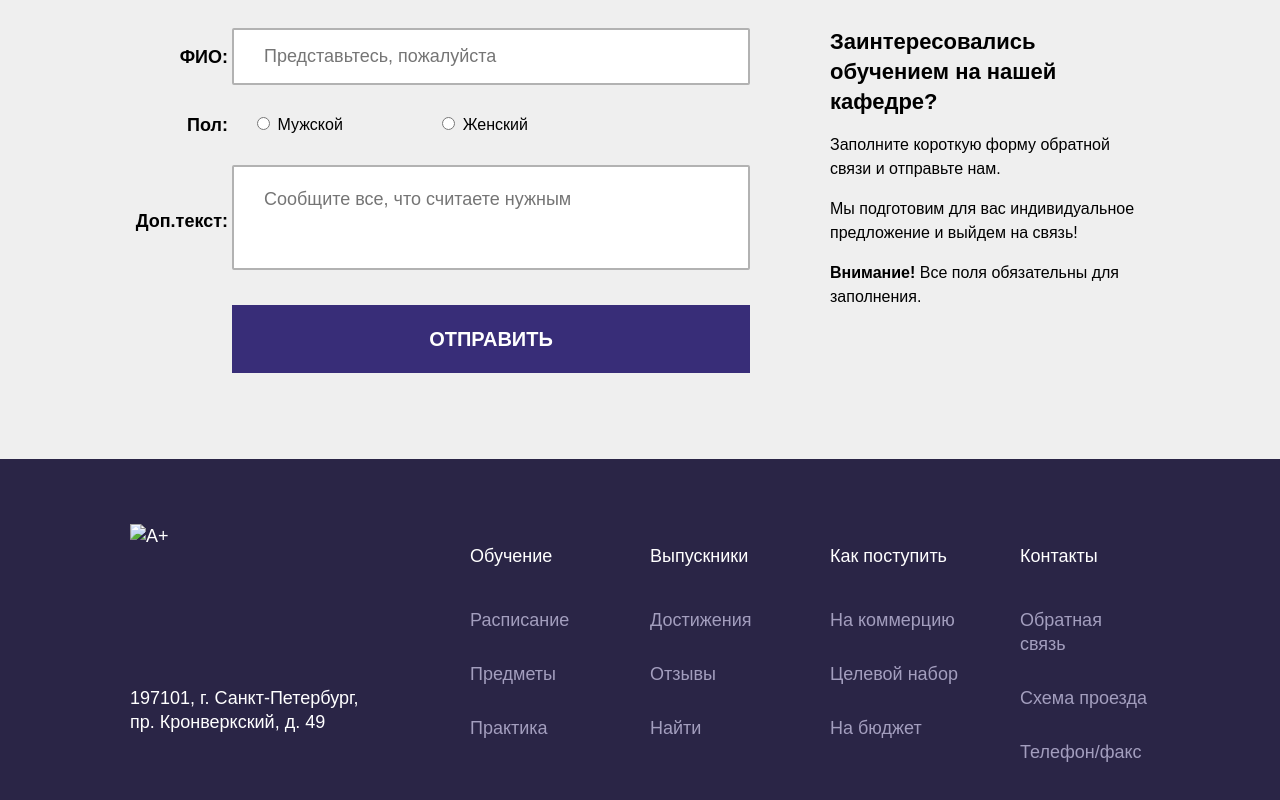
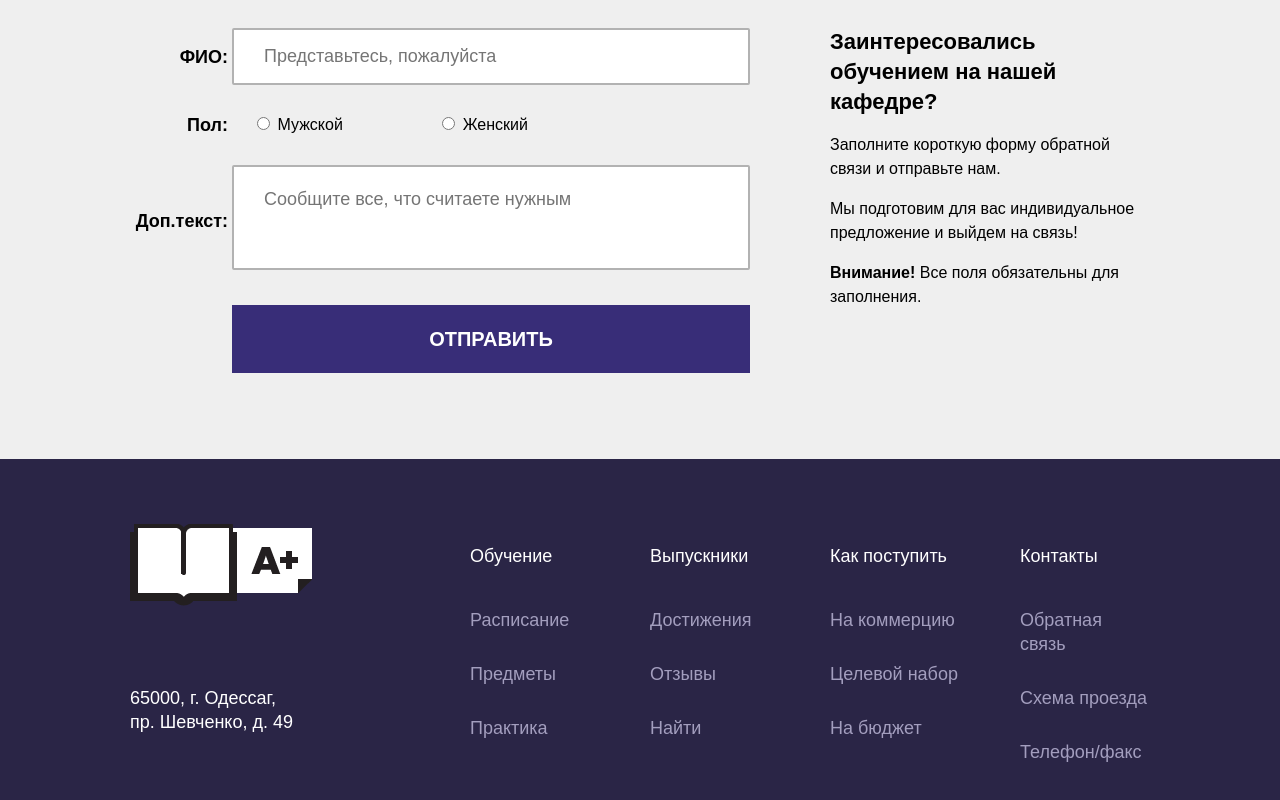
Before and after one commit to Valery75/programming_courses, a plain HTML site: page index.html in a window 1280 px wide. Shown: the part 1690-2490 px from the top of the page. Drawn offline with Linux system fonts and the light colour scheme; files that its build step writes are made by us from their sources; files whose address does not match are found by name.

Commit message:
Update index.html

```diff
--- a/index.html
+++ b/index.html
@@ -16,7 +16,7 @@
       <div class="container">
         <div class="header-top">
           <div class="logo">
-            <img src="img/logo.png" width="182" height="81" alt="A+">
+            <img src="logo.png" width="182" height="81" alt="A+">
           </div>
           <nav class="main-menu">
             <ul>
@@ -38,7 +38,7 @@
       <div class="container">
         <div class="header-top">
           <div class="logo">
-            <img src="img/logo.png" width="182" height="82" alt="A+">
+            <img src="logo.png" width="182" height="82" alt="A+">
           </div>
           <nav class="main-menu">
             <ul>
@@ -154,9 +154,9 @@
       <div class="footer-top">
         <div class="footer-address">
           <div class="logo">
-            <img src="img/logo.png" width="182" height="82" alt="A+">
+            <img src="logo.png" width="182" height="82" alt="A+">
           </div>
-          <p>197101, г. Санкт-Петербург,<br> пр. Кронверкский, д. 49</p>
+          <p>65000, г. Одессаг,<br> пр. Шевченко, д. 49</p>
         </div>
         <div class="footer-menu">
           <h3>Обучение</h3>
```
